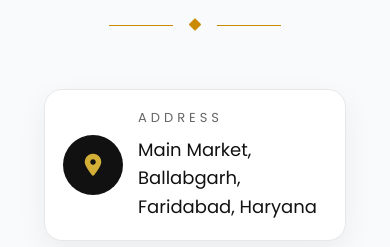
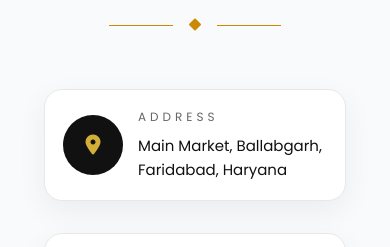
Before and after one commit to VarunPrajapati11/pfweb, a plain HTML site: page index.html in a window 390 px wide. Shown: the part 1639-1886 px from the top of the page. Drawn offline with nearby package versions, Linux system fonts and the light colour scheme.

Commit message:
Refactor contact section styles and improve responsiveness

```diff
--- a/style.css
+++ b/style.css
@@ -37,71 +37,94 @@ box-shadow:0 20px 40px rgba(0,0,0,.15);
 
 }
 
-/* CONTACT SECTION */
+/* ==========================
+   CONTACT SECTION
+========================== */
+
+.contact-section{
+    width:100%;
+    display:flex;
+    flex-direction:column;
+    align-items:center;
+    justify-content:center;
+}
+
+.contact-container{
+    width:100%;
+    max-width:700px;
+    margin:0 auto;
+    display:flex;
+    flex-direction:column;
+    gap:22px;
+    padding:0 20px;
+}
 
 .contact-card{
-    background:#fff;
-    border:1px solid #e8e8e8;
-    border-radius:24px;
-    padding:20px;
-
+    width:100%;
     display:flex;
     align-items:center;
     gap:20px;
 
-    width:100%;
-    max-width:100%;
+    background:#fff;
+    border:1px solid #e8e8e8;
+    border-radius:24px;
+
+    padding:22px;
 
     box-sizing:border-box;
-    overflow:hidden;
 
     box-shadow:0 10px 30px rgba(0,0,0,.06);
-    transition:all .35s ease;
+    transition:.35s;
 }
 
 .contact-card:hover{
-    transform:translateY(-10px);
+    transform:translateY(-8px);
     box-shadow:0 20px 40px rgba(0,0,0,.12);
     border-color:#D4AF37;
 }
 
 .icon-box{
-    width:60px;
-    height:60px;
-    min-width:60px;
+    width:70px;
+    height:70px;
+    min-width:70px;
+
     border-radius:50%;
-    background:#111111;
+
+    background:#111;
     color:#D4AF37;
+
     display:flex;
+    align-items:center;
     justify-content:center;
-    align-items:center;
-    font-size:22px;
-    transition:.35s;
+
+    font-size:24px;
 }
 
-.contact-card:hover .icon-box{
-    transform:scale(1.1) rotate(8deg);
+.contact-info{
+    flex:1;
+    min-width:0;
 }
 
-.contact-card h4{
+.contact-info h4{
+    margin:0 0 8px;
+    font-size:13px;
     letter-spacing:4px;
-    font-size:13px;
     color:#666;
-    margin-bottom:8px;
 }
 
-.contact-card a,
-.contact-card p{
+.contact-info p,
+.contact-info a{
+    margin:0;
+    font-size:18px;
+    line-height:1.6;
     color:#111;
     text-decoration:none;
-    font-size:18px;
-    line-height:1.6;
 
     word-break:break-word;
     overflow-wrap:anywhere;
 }
 
-.contact-card a:hover{
+.contact-info a:hover{
     color:#D4AF37;
 }
 
@@ -142,42 +165,36 @@ box-shadow:0 20px 40px rgba(0,0,0,.15);
 }
 
 /* Mobile Responsive */
-@media (max-width: 768px) {
+@media (max-width:768px){
 
-  body {
-    overflow-x: hidden;
+.contact-container{
+    width:100%;
+    max-width:100%;
+    padding:0 16px;
 }
 
-  .container {
-    width: 95%;
-    padding: 10px;
+.contact-card{
+    width:100%;
+    padding:18px;
 }
 
-  nav {
-    flex-direction: column;
-    text-align: center;
+.icon-box{
+    width:60px;
+    height:60px;
+    min-width:60px;
+    font-size:20px;
 }
 
-  h1 {
-    font-size: 2rem;
+.contact-info h4{
+    font-size:12px;
 }
 
-  p {
-    font-size: 16px;
+.contact-info p,
+.contact-info a{
+    font-size:15px;
 }
 
-  img {
-    max-width: 100%;
-    height: auto;
 }
-
-  .cards {
-    display: flex;
-    flex-direction: column;
-    gap: 15px;
-  }
-}
-
 /* ===========================
    MOBILE RESPONSIVE DESIGN
 =========================== */
@@ -297,3 +314,33 @@ img{
         font-size:14px;
     }
 }
+
+.contact-card{
+    width:100%;
+    max-width:550px;
+    margin:0 auto;
+}
+
+.contact-info{
+    flex:1;
+    min-width:0;
+}
+
+.contact-info a,
+.contact-info p{
+    overflow-wrap:anywhere;
+    word-break:break-word;
+}
+
+@media(max-width:768px){
+
+.grid{
+    justify-items:center;
+}
+
+.contact-card{
+    width:100%;
+    max-width:100%;
+}
+
+}
```
Lines whose indentation alone changed are shown as unchanged.
